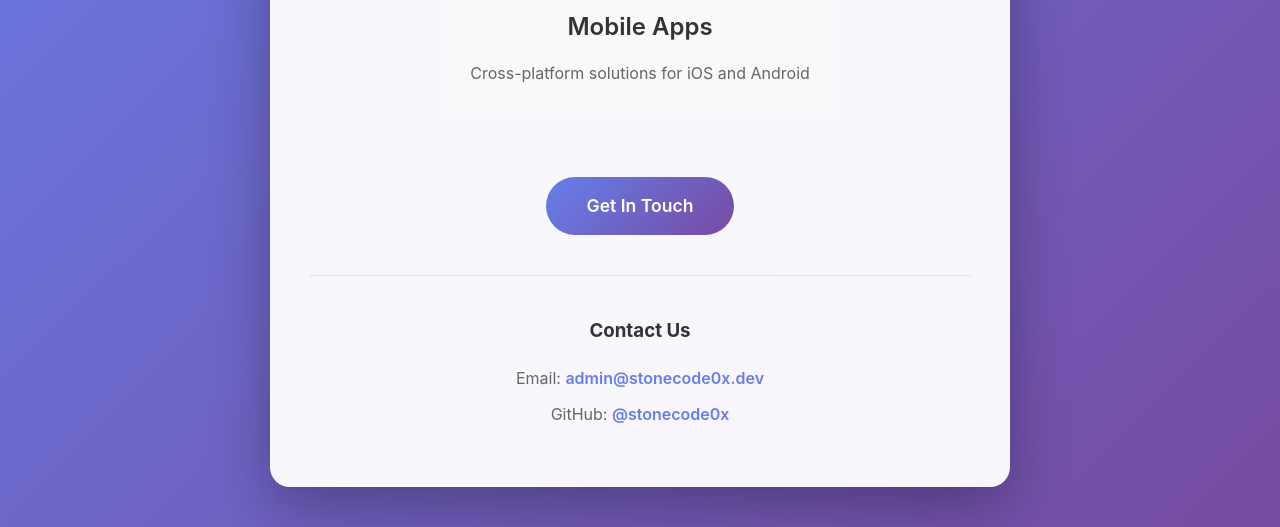
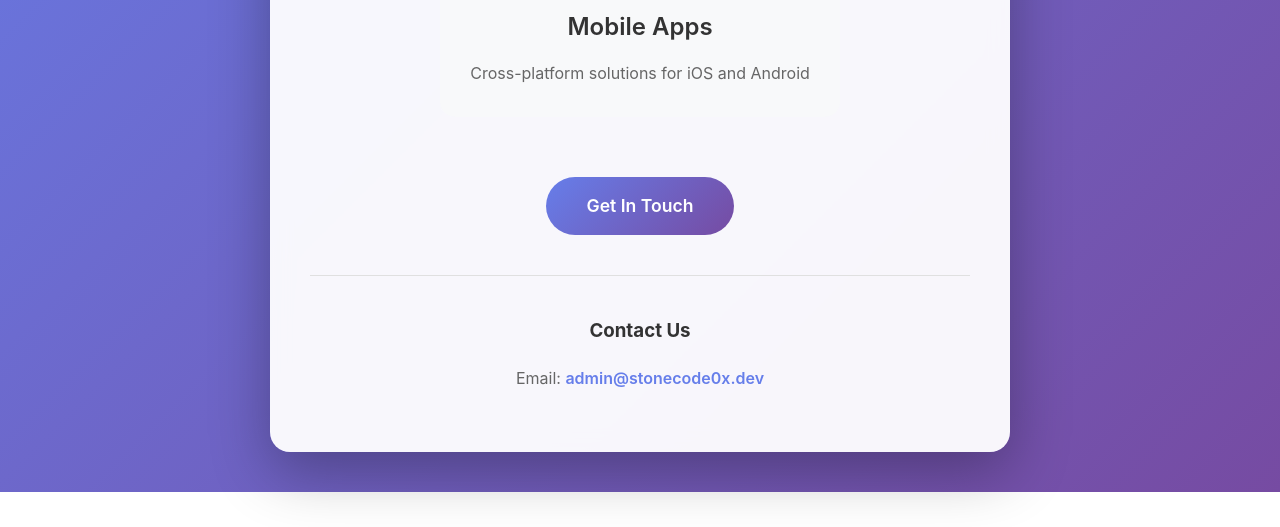
Before and after one commit to stonecode0x/stonecode0x.github.io, a plain HTML site: page index.html in a window 1280 px wide. Shown: the part 500-1027 px from the top of the page. After the commit the page ends 992 px from the top, so only its background shows below. Drawn offline with Linux system fonts and the light colour scheme.

Commit message:
Update index.html

```diff
--- a/index.html
+++ b/index.html
@@ -170,7 +170,6 @@
                 <h3 style="margin-bottom: 20px; color: #333;">Contact Us</h3>
                 <div class="contact-info">
                     <p>Email: <a href="mailto:admin@stonecode0x.dev">admin@stonecode0x.dev</a></p>
-                    <p style="margin-top: 10px;">GitHub: <a href="https://github.com/stonecode0x" target="_blank">@stonecode0x</a></p>
                 </div>
             </div>
         </div>
```
